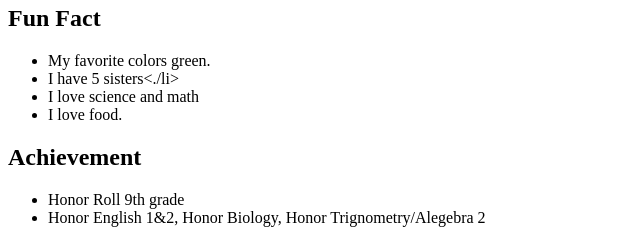
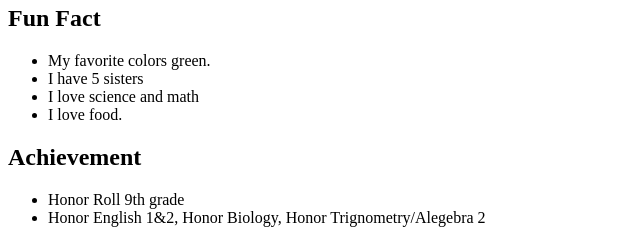
Before and after one commit to emateo1/emateo1.github.io, a plain HTML site: page index.html in a window 1280 px wide. Shown: the part 413-653 px from the top of the page, 0-640 px from the left. Drawn offline with Linux system fonts and the light colour scheme.

Commit message:
Update index.html

```diff
--- a/index.html
+++ b/index.html
@@ -12,7 +12,7 @@
   <h2> Fun Fact  </h2>
     <ul>
           <li>My favorite colors green.</li>
-          <li>I have 5 sisters<./li>
+          <li>I have 5 sisters</li>
           <li>I love science and math</li>
           <li>I love food.</li>
     </ul>
```
